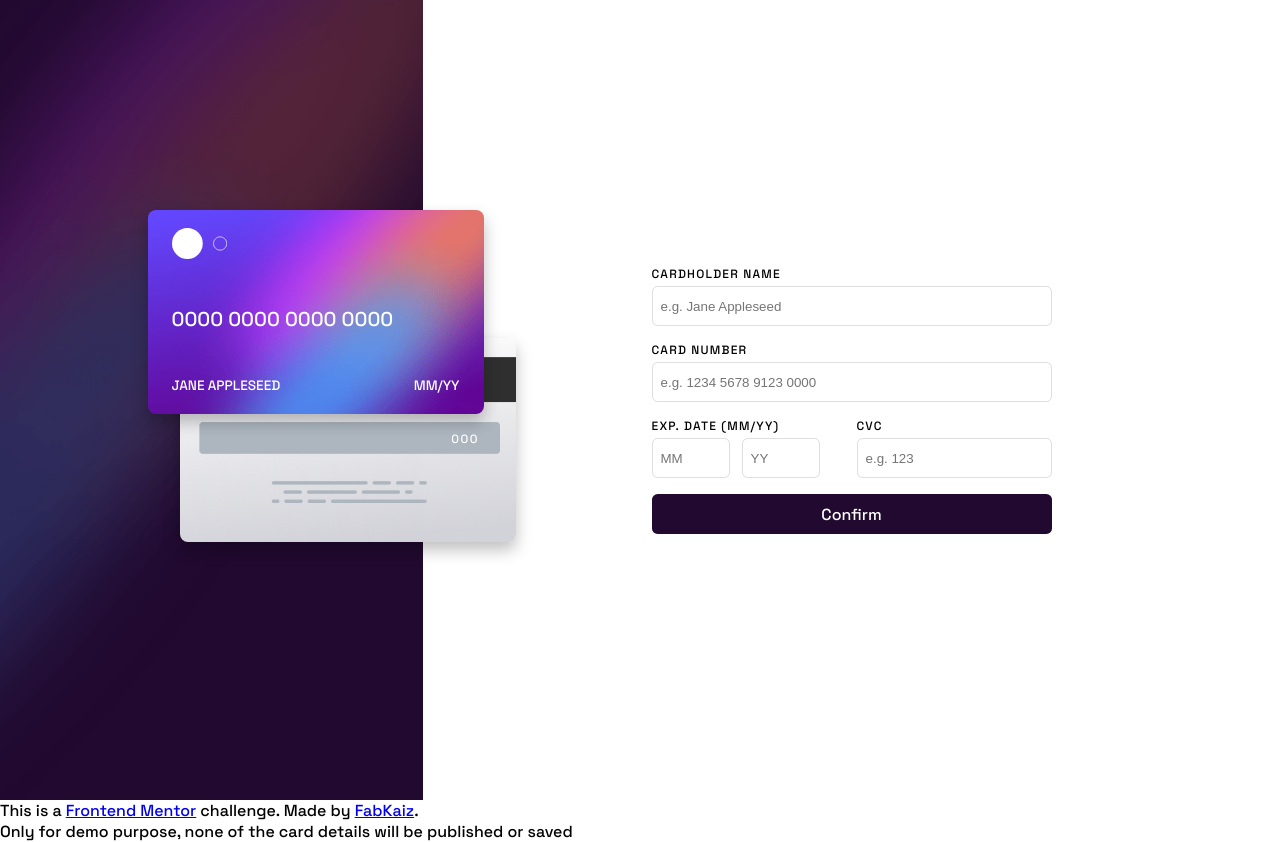
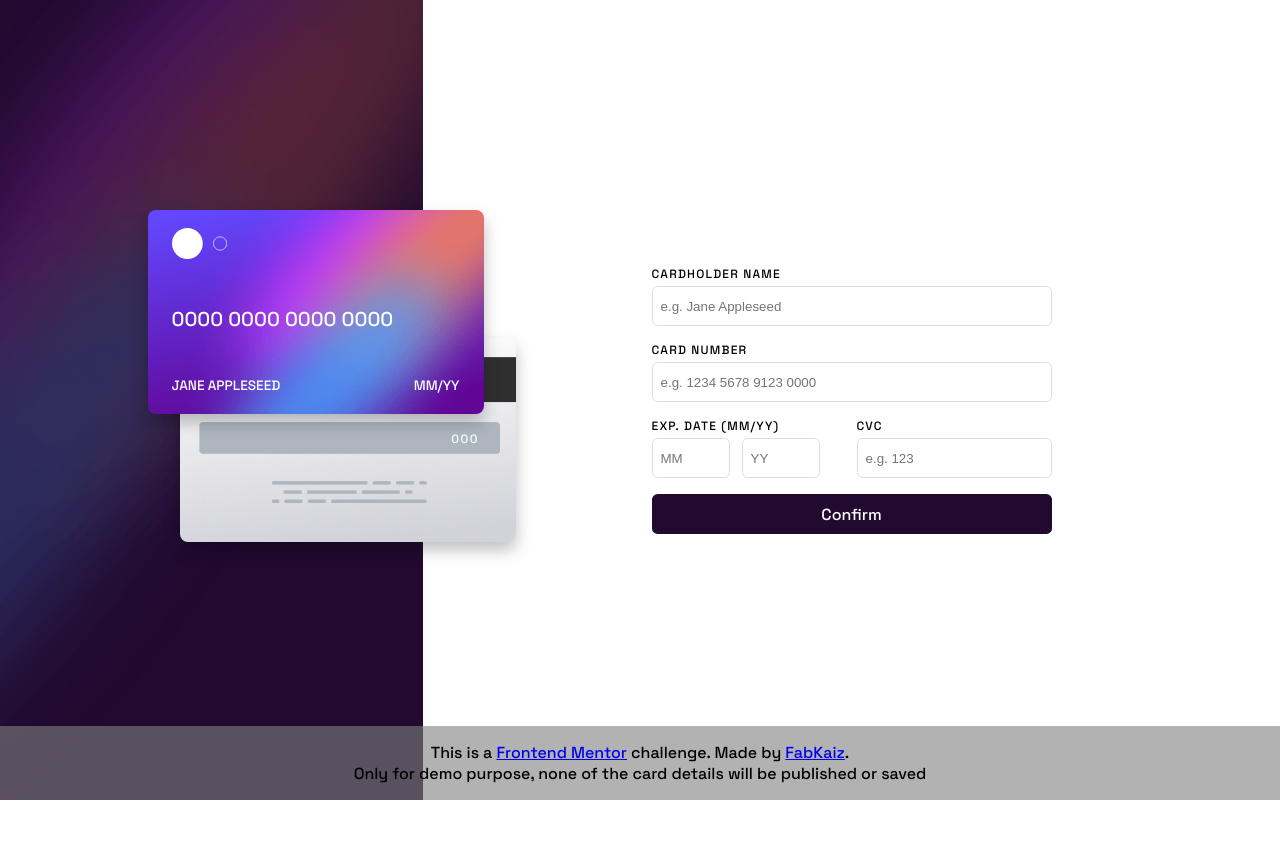
Before and after one commit to FabKaiz/interactive-card-details-react, a React (Create React App) app: page / in a window 1280 px wide. After the commit the page ends 800 px from the top, so only its background shows below. Built offline with nearby package versions, Linux system fonts and the light colour scheme.

Commit message:
disclaimer scss

```diff
--- a/src/components/Disclaimer/Disclaimer.scss
+++ b/src/components/Disclaimer/Disclaimer.scss
@@ -0,0 +1,21 @@
+.disclaimer__container {
+  display: flex;
+  flex-direction: column;
+  justify-content: center;
+  align-items: center;
+  width: 100%;
+  margin-top: 2rem;
+  background-color: rgba(128, 128, 128, 0.603);
+  padding: 1rem;
+  text-align: center;
+}
+
+@media screen and (min-width: 900px) {
+  .disclaimer__container {
+    margin-top: 0;
+    position: absolute;
+    bottom: 0;
+    left: 50%;
+    transform: translateX(-50%);
+  }
+}
```
